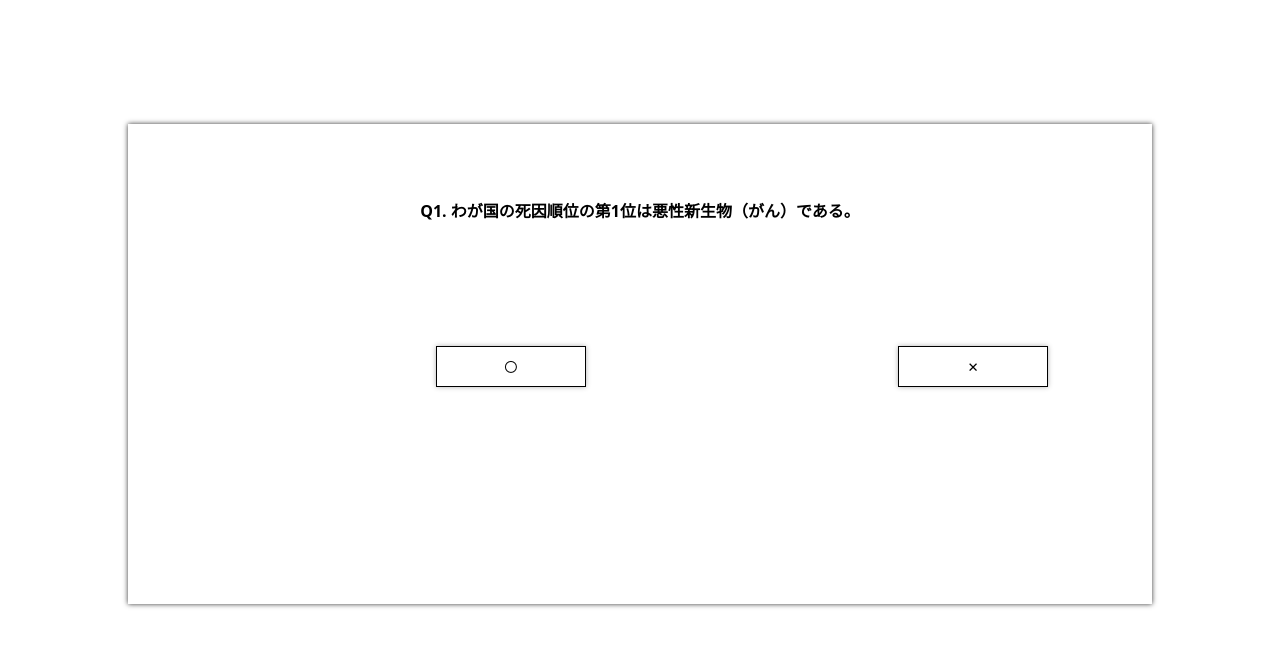
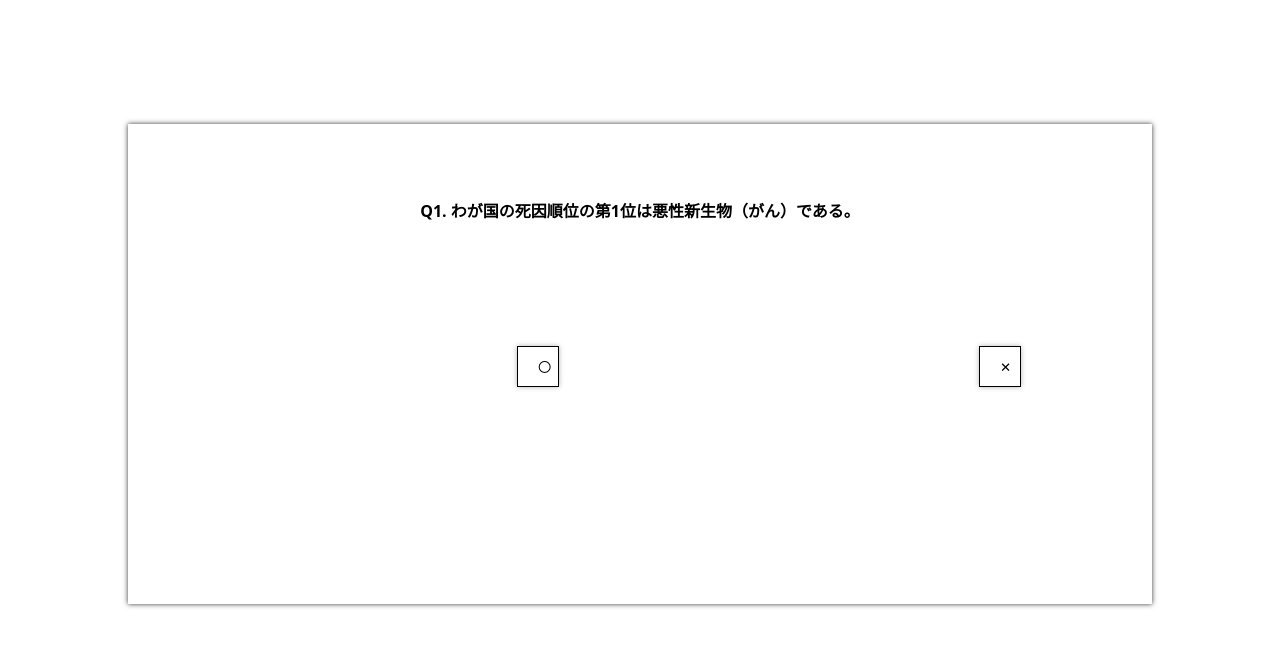
Before and after one commit to misato-sys/dmr, a plain HTML site: page index.html in a window 1280 px wide. Drawn offline with Linux system fonts and the light colour scheme.

Commit message:
Update style.css

```diff
--- a/style.css
+++ b/style.css
@@ -35,5 +35,5 @@
  box-shadow: 0 0 5px rgba(0, 0, 0, 0.3);
  outline: none;
  background-color: #fff;
- width: 150px;
+ width: 5px;/* 150px; */
 }
```
